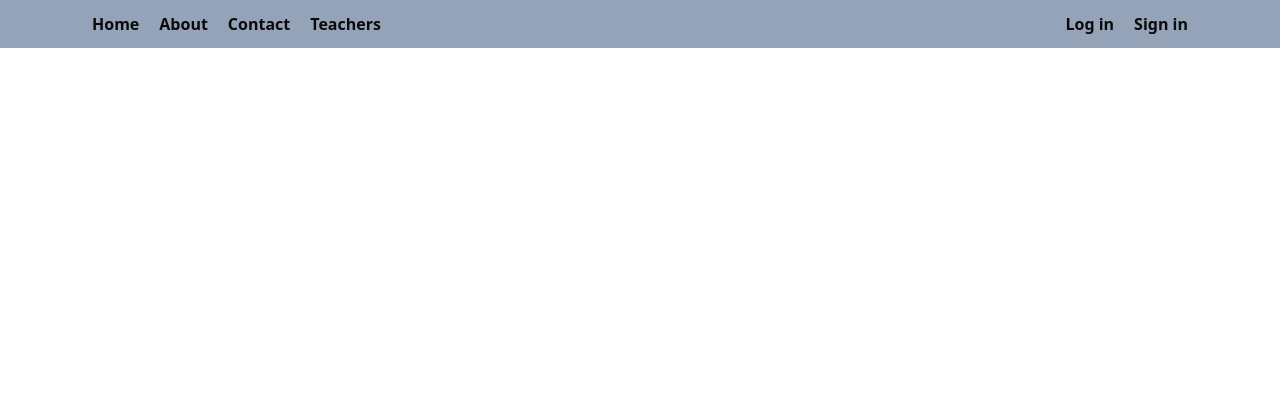
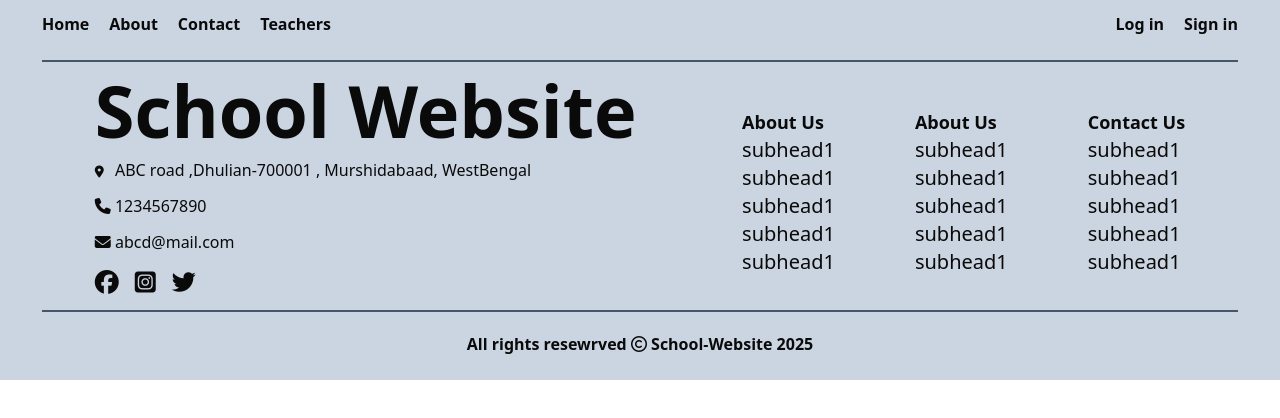
Before and after one commit to Vikash-Prajapati-23/School-Project, a React (Vite) app: page / in a window 1280 px wide. Shown: the top 418 px of the page. Built offline with nearby package versions, Linux system fonts and the light colour scheme.

Commit message:
Navbar and Footer done.

```diff
--- a/src/App.jsx
+++ b/src/App.jsx
@@ -1,4 +1,5 @@
 import './App.css'
+import Footer from './components/Footer/Footer'
 import Navbar from './components/Navbar/Navbar'
 
 function App() {
@@ -6,6 +7,7 @@ function App() {
   return (
     <>
       <Navbar />
+      <Footer />
     </>
   )
 }
--- a/src/components/Footer/Footer.jsx
+++ b/src/components/Footer/Footer.jsx
@@ -1,11 +1,76 @@
-import React from 'react'
+import React from "react";
 
 function Footer() {
   return (
-    <div>
+    <footer className="bg-slate-300 p-3">
+      <div className="md:mx-[30px] lg:mx- mx-[5%] border-t-2 border-slate-600">
+        <div className="flex flex-col md:flex-row my-3 justify-between  lg:text-xl lg:justify-around items-center">
+          <div>
+            <div className="space-y-3 lg:text-2xl">
+              <h1 className="md:text-3xl lg:text-7xl font-bold">School Website</h1>
+              <p className=" md:text-base sm:text-xs">
+                <i className="fa-solid text-xs fa-location-dot w-[1rem]"></i>{" "}
+                ABC road ,Dhulian-700001 , Murshidabaad, WestBengal
+              </p>
+              <p className=" md:text-base text-xs">
+                <i className="fa-solid fa-phone w-[1rem]"></i> 1234567890
+              </p>
+              <p className=" md:text-base text-xs">
+                <i className="fa-solid fa-envelope w-[1rem]"></i> abcd@mail.com
+              </p>
+              <div className="space-x-4">
+                <i className="fa-brands fa-facebook text-2xl"></i>
+                <i className="fa-brands fa-square-instagram text-2xl"></i>
+                <i className="fa-brands fa-twitter text-2xl"></i>
+              </div>
+            </div>
+          </div>
 
-    </div>
-  )
+          <div className="flex space-x-7 sm:space-x-20 mxs-space-x-16 mxs:mt-3 lg:space-x-20 xs:mt-3 md:space-x-14" >
+            <div className="">
+              <h3 className=" text-xs md:text-lg font-bold">About Us</h3>
+              <ul>
+                <li>subhead1</li>
+                <li>subhead1</li>
+                <li>subhead1</li>
+                <li>subhead1</li>
+                <li>subhead1</li>
+              </ul>
+            </div>
+
+            <div className="">
+              <h3 className=" text-xs md:text-lg  font-bold">About Us</h3>
+              <ul>
+                <li>subhead1</li>
+                <li>subhead1</li>
+                <li>subhead1</li>
+                <li>subhead1</li>
+                <li>subhead1</li>
+              </ul>
+            </div>
+
+            <div className="">
+              <h3 className=" text-xs md:text-lg  font-bold">Contact Us</h3>
+              <ul>
+                <li>subhead1</li>
+                <li>subhead1</li>
+                <li>subhead1</li>
+                <li>subhead1</li>
+                <li>subhead1</li>
+              </ul>
+            </div>
+          </div>
+        </div>
+
+        <div className="foot-sec-up border-t-2 border-slate-600 flex justify-center items-center p-3 text-1xl font-bold pt-5">
+          <p className="text-xs md:text-base">
+            All rights resewrved {" "}
+            <i className="fa-regular fa-copyright"></i> School-Website 2025
+          </p>
+        </div>
+      </div>
+    </footer>
+  );
 }
 
-export default Footer
+export default Footer;
--- a/src/components/Navbar/Navbar.jsx
+++ b/src/components/Navbar/Navbar.jsx
@@ -8,18 +8,18 @@ function Navbar() {
   }
 
   return (
-    <nav className="bg-slate-400 p-3">
-      <div className="mx-10">
+    <nav className="bg-slate-300 p-3">
+      <div className="">
         {/* Logo or Menu Icon */}
         <button
           onClick={ToggleNavIcon}
-          className="text-3xl md:hidden"
+          className="text-3xl md:ms-[20%] md:hidden"
           aria-label="Toggle navigation menu"
         >
           <i className="fa-solid fa-bars"></i>
         </button>
 
-        <div className="md:flex md:justify-between items-center md:mx-10">
+        <div className="md:flex md:justify-between items-center md:mx-[30px] mx-[5%] ">
           {/* Navigation Links */}
           <ul
             className={`${
@@ -27,22 +27,22 @@ function Navbar() {
             } md:flex flex-col md:flex-row font-bold items-center space-y-3 md:space-y-0 md:mb-0 mb-3 md:space-x-5 md:text-1xl `}
           >
             <li>
-              <a href="#home" className="hover:text-slate-600">
+              <a href="#home" className="hover:text-slate-600 border-b-2 border-transparent hover:border-slate-600">
                 Home
               </a>
             </li>
             <li>
-              <a href="#about" className="hover:text-slate-600">
+              <a href="#about" className="hover:text-slate-600 border-b-2 border-transparent hover:border-slate-600">
                 About
               </a>
             </li>
             <li>
-              <a href="#contact" className="hover:text-slate-600">
+              <a href="#contact" className="hover:text-slate-600 border-b-2 border-transparent hover:border-slate-600">
                 Contact
               </a>
             </li>
             <li>
-              <a href="#teachers" className="hover:text-slate-600">
+              <a href="#teachers" className="hover:text-slate-600 border-b-2 border-transparent hover:border-slate-600">
                 Teachers
               </a>
             </li>
@@ -55,12 +55,12 @@ function Navbar() {
             } md:flex flex-col md:flex-row font-bold items-center transition ease-in-out delay-150 space-y-3 md:space-y-0 md:space-x-5 md:text-1xl`}
           >
             <li>
-              <a href="#login" className="hover:text-slate-600">
+              <a href="#login" className="hover:text-slate-600 border-b-2 border-transparent hover:border-slate-600">
                 Log in
               </a>
             </li>
             <li>
-              <a href="#signin" className="hover:text-slate-600">
+              <a href="#signin" className="hover:text-slate-600 border-b-2 border-transparent hover:border-slate-600">
                 Sign in
               </a>
             </li>
--- a/tailwind.config.js
+++ b/tailwind.config.js
@@ -5,53 +5,59 @@ export default {
   theme: {
     extend: {
       borderRadius: {
-  			lg: 'var(--radius)',
-  			md: 'calc(var(--radius) - 2px)',
-  			sm: 'calc(var(--radius) - 4px)'
+        lg: "var(--radius)",
+        md: "calc(var(--radius) - 2px)",
+        sm: "calc(var(--radius) - 4px)",
       },
       colors: {
-  			background: 'hsl(var(--background))',
-  			foreground: 'hsl(var(--foreground))',
+        background: "hsl(var(--background))",
+        foreground: "hsl(var(--foreground))",
         card: {
-  				DEFAULT: 'hsl(var(--card))',
-  				foreground: 'hsl(var(--card-foreground))'
+          DEFAULT: "hsl(var(--card))",
+          foreground: "hsl(var(--card-foreground))",
         },
         popover: {
-  				DEFAULT: 'hsl(var(--popover))',
-  				foreground: 'hsl(var(--popover-foreground))'
+          DEFAULT: "hsl(var(--popover))",
+          foreground: "hsl(var(--popover-foreground))",
         },
         primary: {
-  				DEFAULT: 'hsl(var(--primary))',
-  				foreground: 'hsl(var(--primary-foreground))'
+          DEFAULT: "hsl(var(--primary))",
+          foreground: "hsl(var(--primary-foreground))",
         },
         secondary: {
-  				DEFAULT: 'hsl(var(--secondary))',
-  				foreground: 'hsl(var(--secondary-foreground))'
+          DEFAULT: "hsl(var(--secondary))",
+          foreground: "hsl(var(--secondary-foreground))",
         },
         muted: {
-  				DEFAULT: 'hsl(var(--muted))',
-  				foreground: 'hsl(var(--muted-foreground))'
+          DEFAULT: "hsl(var(--muted))",
+          foreground: "hsl(var(--muted-foreground))",
         },
         accent: {
-  				DEFAULT: 'hsl(var(--accent))',
-  				foreground: 'hsl(var(--accent-foreground))'
+          DEFAULT: "hsl(var(--accent))",
+          foreground: "hsl(var(--accent-foreground))",
         },
         destructive: {
-  				DEFAULT: 'hsl(var(--destructive))',
-  				foreground: 'hsl(var(--destructive-foreground))'
+          DEFAULT: "hsl(var(--destructive))",
+          foreground: "hsl(var(--destructive-foreground))",
         },
-  			border: 'hsl(var(--border))',
-  			input: 'hsl(var(--input))',
-  			ring: 'hsl(var(--ring))',
+        border: "hsl(var(--border))",
+        input: "hsl(var(--input))",
+        ring: "hsl(var(--ring))",
         chart: {
-  				'1': 'hsl(var(--chart-1))',
-  				'2': 'hsl(var(--chart-2))',
-  				'3': 'hsl(var(--chart-3))',
-  				'4': 'hsl(var(--chart-4))',
-  				'5': 'hsl(var(--chart-5))'
-  			}
-  		}
-  	}
+          1: "hsl(var(--chart-1))",
+          2: "hsl(var(--chart-2))",
+          3: "hsl(var(--chart-3))",
+          4: "hsl(var(--chart-4))",
+          5: "hsl(var(--chart-5))",
+        },
+      },
+    //   screens: {
+    //     xs: "375px", // Adding a custom `xs` breakpoint
+    //   },
+      screens: {
+        mxs: "430px", // Adding a custom `xs` breakpoint
+      },
+    },
   },
   plugins: [require("tailwindcss-animate")],
 };
```
Lines whose indentation alone changed are shown as unchanged.
